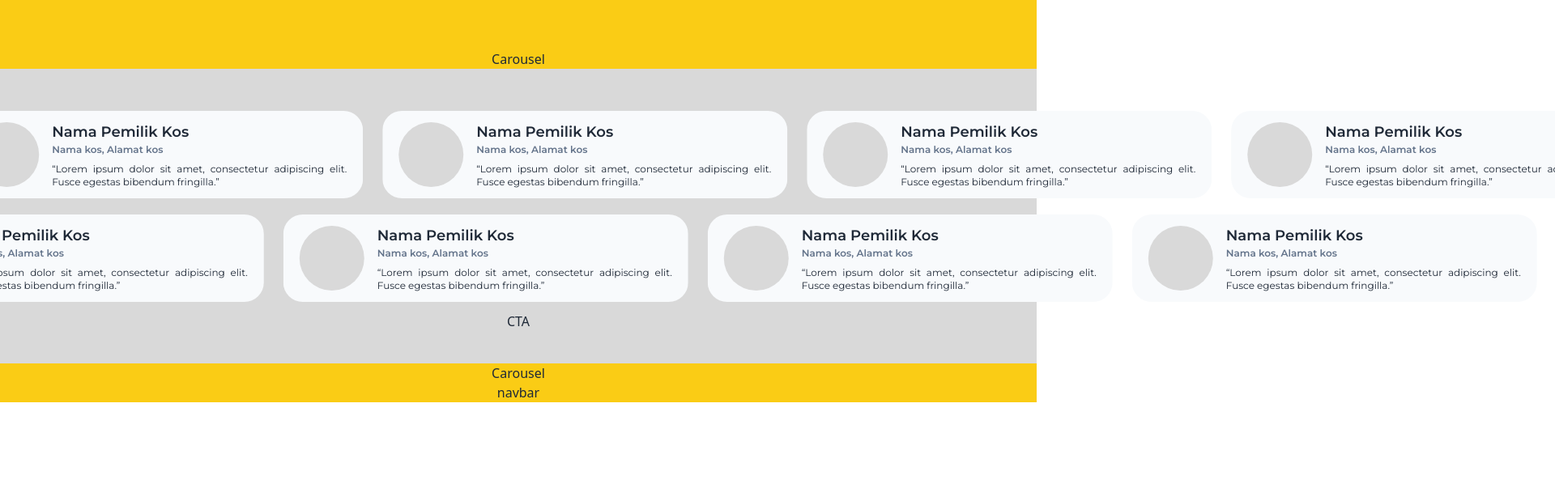
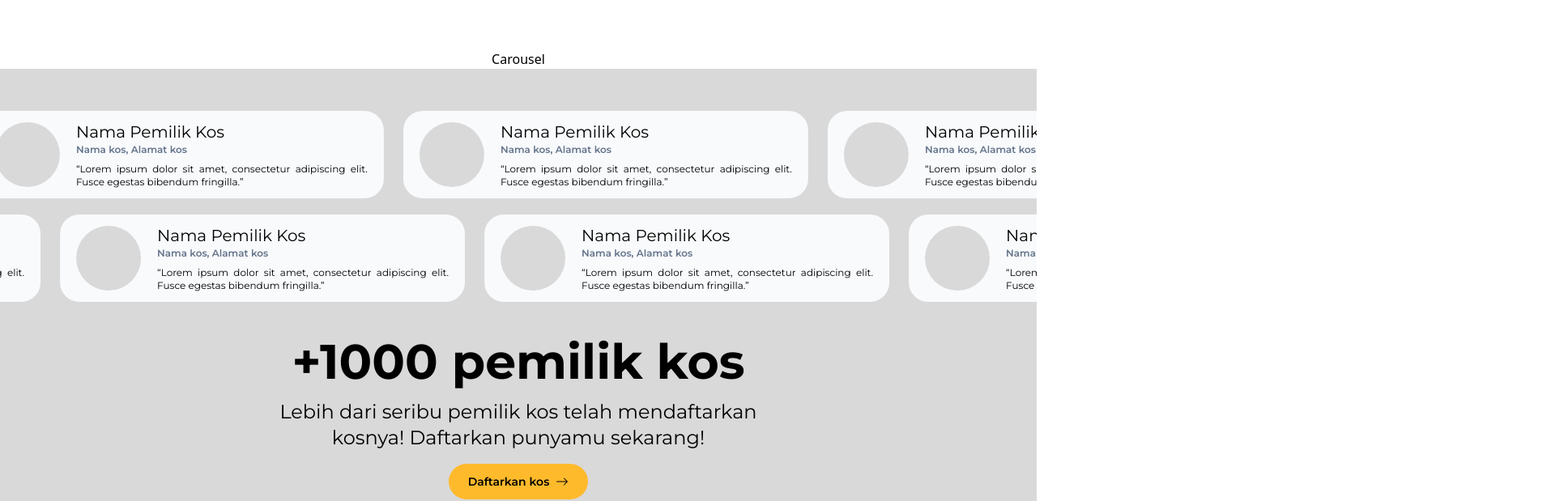
Before and after one commit to synrgy-tim-d/FSW-Frontend, a React (Vite) app: page / in a window 1280 px wide. Shown: the part 920-1539 px from the top of the page at 81% size, 1920 px wide, since content can reach past the window. Before the commit the page ends 1417 px from the top, so only its background shows below. Built offline with nearby package versions, Linux system fonts and the light colour scheme.

Commit message:
added cta

```diff
--- a/src/App.css
+++ b/src/App.css
@@ -1,6 +1,6 @@
 #root {
   max-width: 1280px;
-  margin: 0;
+  margin: 0 auto;
   padding: 0;
   text-align: center;
 }
--- a/src/components/cta/cta.jsx
+++ b/src/components/cta/cta.jsx
@@ -1,7 +1,22 @@
 import React from 'react';
 
 const CTA = () => {
-  return <div>CTA</div>;
+  return (<div className='flex flex-wrap pt-8 gap-4 font-montserrat'>
+    <div className='w-full'>
+      <h1 className='font-bold text-6xl'>+1000 pemilik kos</h1>
+    </div>
+    <div className='w-full flex justify-center'>
+      <p className='text-2xl w-1/2'>Lebih dari  seribu pemilik kos telah mendaftarkan kosnya! Daftarkan punyamu sekarang!</p>
+    </div>
+    <div className='w-full flex justify-center'>
+      <button className='text-sm font-semibold font-montserrat flex gap-2 bg-[#FFBA2C] py-3 px-6 rounded-full items-center'>
+        <p>Daftarkan kos</p>
+        <svg xmlns="http://www.w3.org/2000/svg" width="16" height="16" fill="currentColor" class="bi bi-arrow-right" viewBox="0 0 16 16">
+  <path fill-rule="evenodd" d="M1 8a.5.5 0 0 1 .5-.5h11.793l-3.147-3.146a.5.5 0 0 1 .708-.708l4 4a.5.5 0 0 1 0 .708l-4 4a.5.5 0 0 1-.708-.708L13.293 8.5H1.5A.5.5 0 0 1 1 8z"/>
+</svg>
+      </button>
+    </div>
+  </div>);
 };
 
 export default CTA;
--- a/src/components/testimonial/testimonialCard.jsx
+++ b/src/components/testimonial/testimonialCard.jsx
@@ -3,12 +3,12 @@ import React from 'react'
 function TestimonialCard({move}) {
   return (
     <div className={`w-[500px] bg-slate-50 flex py-3 gap-5 px-5 rounded-3xl ${move}`}>
-      <div className='w-full flex gap-4 min-w-[380px]'>
+      <div className='w-full flex gap-5 min-w-[380px]'>
         <div className='w-fit flex justify-center items-center'>
             <div className='w-20 h-20 rounded-full bg-[#D9D9D9]'/>
         </div>
         <div className='flex flex-wrap items-start justify-start gap-0 font-montserrat'>
-            <p className='w-full text-start text-lg font-semibold'>Nama Pemilik Kos</p>
+            <p className='w-full text-start text-xl'>Nama Pemilik Kos</p>
             <p className='w-full text-start text-xs font-semibold text-slate-500'>Nama kos, Alamat kos</p>
             <p className='w-full text-justify text-xs pt-2'>“Lorem ipsum dolor sit amet, consectetur adipiscing elit. Fusce egestas bibendum fringilla.”</p>
         </div>
--- a/src/index.css
+++ b/src/index.css
@@ -50,10 +50,10 @@
 
 @keyframes slideinLeft {
   0% {
-    transform: translateX(0%);
+    transform: translateX(-50%);
   }
   100% {
-    transform: translateX(-105%);
+    transform: translateX(-155%);
   }
 }
 
--- a/src/pages/landingPage.jsx
+++ b/src/pages/landingPage.jsx
@@ -11,12 +11,12 @@ import Testimonial from '../components/testimonial/testimonial';
 function LandingPage() {
   return (
     <>
-    <div className='bg-yellow-400 w-screen'>
+    <div className='w-full mx-auto'>
       <Navbar />
       <Banner />
       <Whyus />
       <Carousel />
-      <div className='bg-[#D9D9D9] py-10'>
+      <div className='bg-[#D9D9D9]  overflow-hidden py-10 '>
       <Testimonial />
       <Cta />
       </div>
--- a/tailwind.config.cjs
+++ b/tailwind.config.cjs
@@ -7,5 +7,5 @@ module.exports = {
     },
     extend: {},
   },
-  plugins: [require("daisyui")],
+  plugins: [],
 };
```
